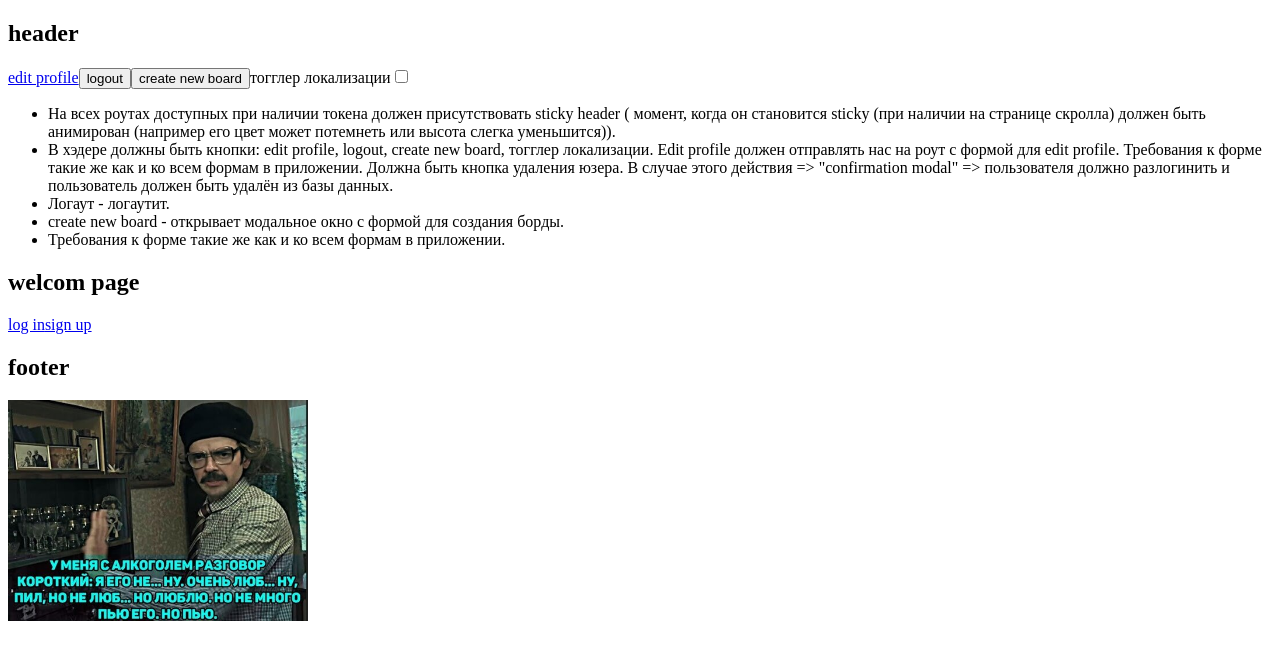
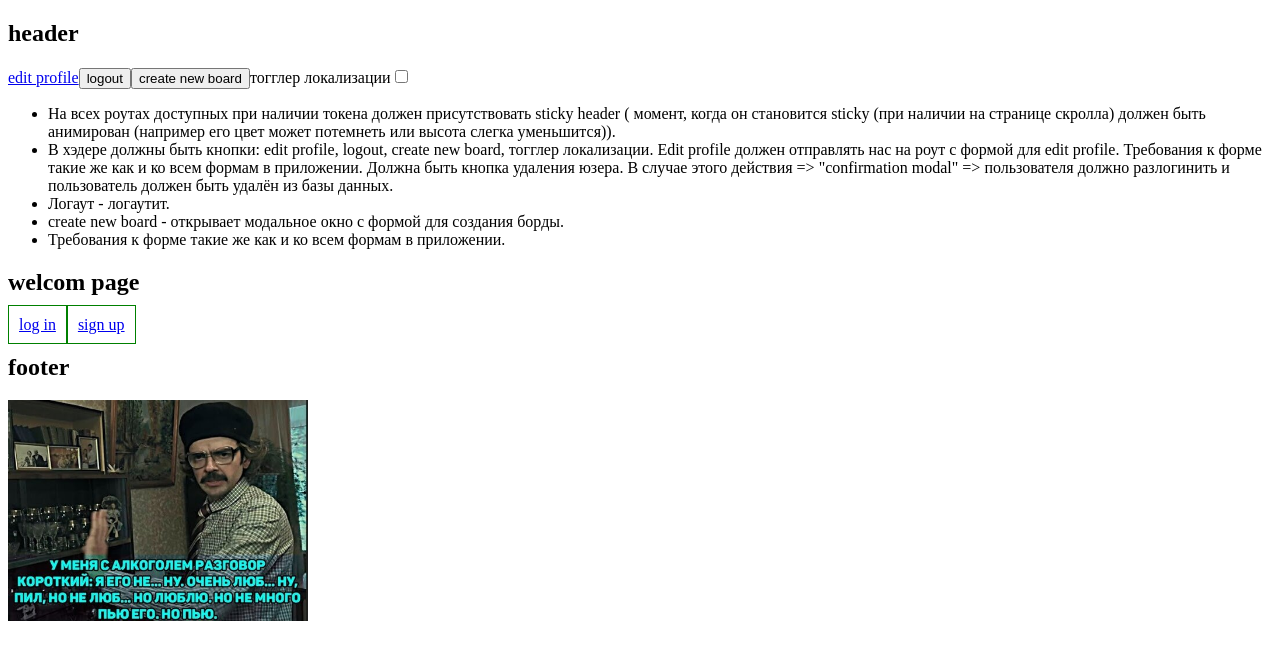
Before and after one commit to Al-Abramov/project-management-app, a React (Create React App) app: page / in a window 1280 px wide. Shown: the top 660 px of the page. Built offline with nearby package versions, Linux system fonts and the light colour scheme.

Commit message:
add page registation, fix: component RequireAuth

```diff
--- a/src/App.tsx
+++ b/src/App.tsx
@@ -1,13 +1,15 @@
 import React from 'react';
 import { Route, Routes } from 'react-router-dom';
 import './App.module.scss';
+import { TestComponent } from './components/testComponent';
+
 import RequireAuth from './components/RequireAuth/RequireAuth';
-import { TestComponent } from './components/testComponent';
 import Layout from './pages/Layout/Layout';
 import Authorization from './pages/PageAuthorization/Authorization';
 import PageBoard from './pages/PageBoard/PageBoard';
 import EditProfile from './pages/PageEditProfile/EditProfile';
 import PageMain from './pages/PageMain/PageMain';
+import PageRegistration from './pages/PageRegistration/PageRegistration';
 import PageWelcom from './pages/PageWelcom/PageWelcom';
 
 function App() {
@@ -15,18 +17,33 @@ function App() {
     <>
       <Routes>
         <Route path="/" element={<Layout />}>
+          <Route index element={<PageWelcom />} />
+          <Route path="authorization" element={<Authorization />} />
+          <Route path="registration" element={<PageRegistration />} />
           <Route
-            index
+            path="edit-profile"
             element={
               <RequireAuth>
-                <PageWelcom />
+                <EditProfile />
               </RequireAuth>
             }
           />
-          <Route path="authorization" element={<Authorization />} />
-          <Route path="edit-profile" element={<EditProfile />} />
-          <Route path="main" element={<PageMain />} />
-          <Route path="board" element={<PageBoard />} />
+          <Route
+            path="main"
+            element={
+              <RequireAuth>
+                <PageMain />
+              </RequireAuth>
+            }
+          />
+          <Route
+            path="board"
+            element={
+              <RequireAuth>
+                <PageBoard />
+              </RequireAuth>
+            }
+          />
         </Route>
       </Routes>
 
--- a/src/components/RequireAuth/RequireAuth.tsx
+++ b/src/components/RequireAuth/RequireAuth.tsx
@@ -9,8 +9,8 @@ const RequireAuth = ({ children }: PropsRequireAuth) => {
   const token = false;
   const location = useLocation();
 
-  if (token) {
-    return <Navigate to="main" state={{ from: location }} replace />;
+  if (!token) {
+    return <Navigate to="/" state={{ from: location }} replace />;
   }
 
   return children;
--- a/src/pages/PageAuthorization/Authorization.tsx
+++ b/src/pages/PageAuthorization/Authorization.tsx
@@ -1,5 +1,8 @@
+import { Link } from 'react-router-dom';
+
 const Authorization = () => {
   return (
+    <>
       <div>
         <h3>Authorization</h3>
         <div>формой для Login / Sign up</div>
@@ -15,6 +18,9 @@ const Authorization = () => {
         </p>
         <p>При успешном логине пользователь должен быть перенаправлен на &quot;Main route&quot;</p>
       </div>
+
+      <Link to="/registration">Зарегистрироваться</Link>
+    </>
   );
 };
 
--- /dev/null
+++ b/src/pages/PageRegistration/PageRegistration.tsx
@@ -0,0 +1,14 @@
+const PageRegistration = () => {
+  return (
+    <div>
+      <h2>Тут будет регистрация: </h2>
+      <input type="text" />
+      <br />
+      <input type="text" />
+      <br />
+      <button>send</button>
+    </div>
+  );
+};
+
+export default PageRegistration;
--- a/src/pages/PageWelcom/PageWelcom.tsx
+++ b/src/pages/PageWelcom/PageWelcom.tsx
@@ -4,8 +4,12 @@ const PageWelcom = () => {
   return (
     <div>
       <h2> welcom page</h2>
-      <Link to="authorization">log in</Link>
-      <Link to="authorization">sign up</Link>
+      <Link to="authorization" style={{ border: `1px solid green`, padding: 10 }}>
+        log in
+      </Link>
+      <Link to="registration" style={{ border: `1px solid green`, padding: 10 }}>
+        sign up
+      </Link>
     </div>
   );
 };
```
Lines whose indentation alone changed are shown as unchanged.
